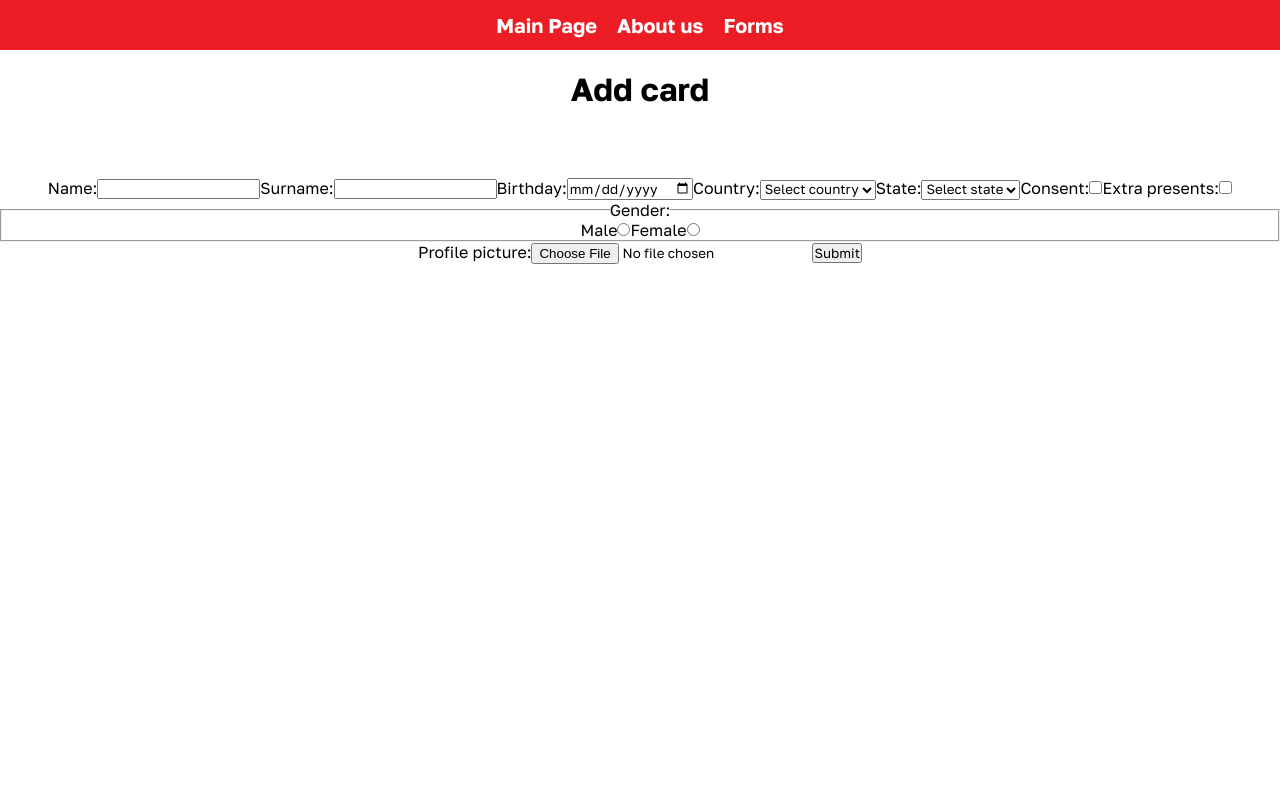
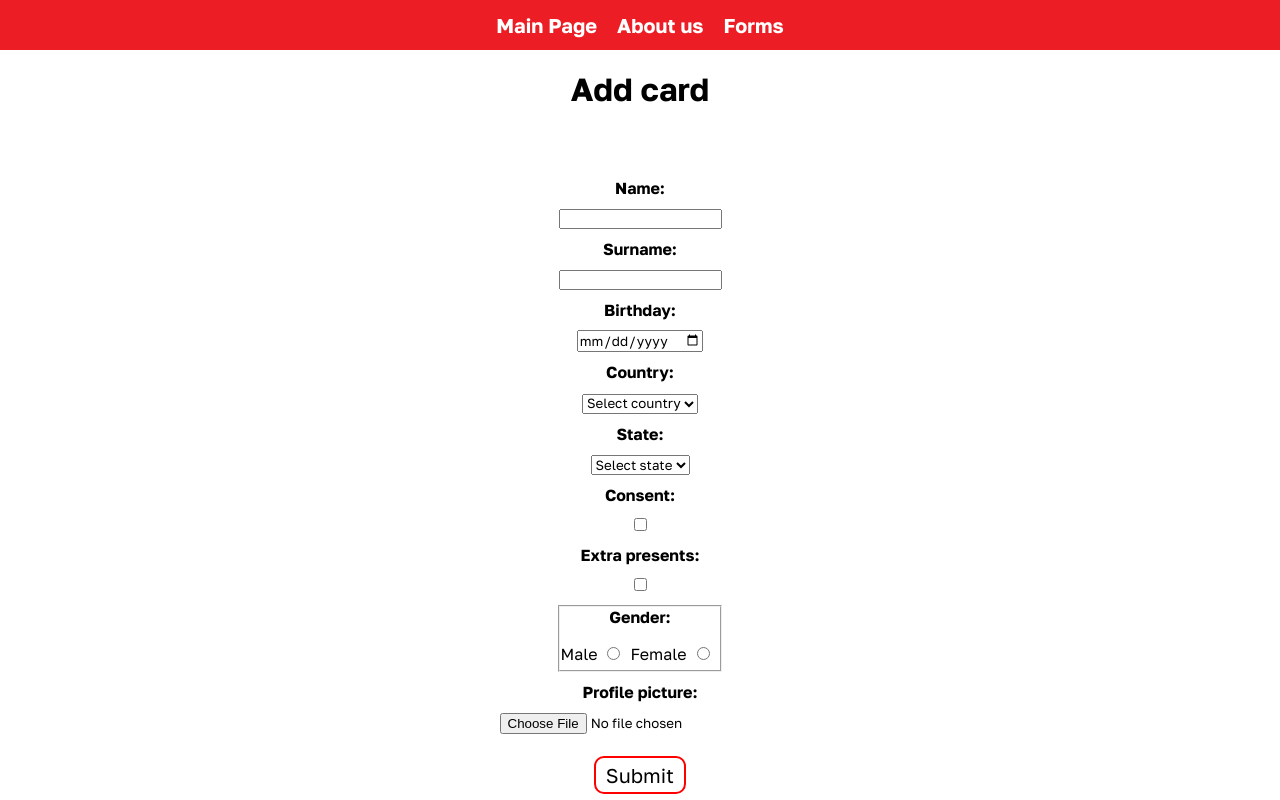
Before and after one commit to nikitakocherinskiy/comics-heroes, a React (Vite) app: page /forms in a window 1280 px wide. Built offline with nearby package versions, Linux system fonts and the light colour scheme.

Commit message:
feat: add styles

```diff
--- /dev/null
+++ b/src/components/CardForm/CardForm.module.css
@@ -0,0 +1,17 @@
+.container {
+  margin-top: 50px;
+  background-color: black;
+  color: white;
+  width: 300px;
+  padding: 20px;
+}
+
+.image {
+  width: 100px;
+}
+
+.imageWrapper {
+  margin-top: 20px;
+  display: flex;
+  align-items: center;
+}
--- a/src/components/CardForm/CardForm.tsx
+++ b/src/components/CardForm/CardForm.tsx
@@ -1,5 +1,6 @@
 import { Component } from 'react';
 import { IFormData } from '../Form/FormTypes';
+import styles from './CardForm.module.css';
 
 interface ICardProps {
   data: IFormData;
@@ -9,7 +10,7 @@ class CardForm extends Component<ICardProps> {
   render() {
     const { data } = this.props;
     return (
-      <div>
+      <div className={styles.container}>
         <p>Name: {data.name}</p>
         <p>Surname: {data.surname}</p>
         <p>Birthday: {data.birthday}</p>
@@ -17,9 +18,13 @@ class CardForm extends Component<ICardProps> {
         <p>State: {data.state}</p>
         <p>Gender: {data.gender}</p>
         <p>Extra presents: {data.present ? 'Yes' : 'No'}</p>
-        <p>
+        <p className={styles.imageWrapper}>
           Profile picture:{' '}
-          {data.profilePic ? <img src={URL.createObjectURL(data.profilePic)} /> : 'No picture'}
+          {data.profilePic ? (
+            <img className={styles.image} src={URL.createObjectURL(data.profilePic)} />
+          ) : (
+            'No picture'
+          )}
         </p>
       </div>
     );
--- a/src/components/Form/Form.module.css
+++ b/src/components/Form/Form.module.css
@@ -2,4 +2,36 @@
   display: flex;
   flex-direction: column;
   align-items: center;
+  gap: 10px;
 }
+
+.cardsConrainer {
+  display: flex;
+  justify-content: center;
+  gap: 20px;
+}
+
+.inputHeading {
+  margin-bottom: 10px;
+}
+
+.button {
+  font-size: 20px;
+  margin-top: 12px;
+  background-color: white;
+  color: black;
+  border: 2px solid red;
+  padding: 5px 10px;
+  border-radius: 10px;
+  cursor: pointer;
+}
+
+.button:hover {
+  background-color: red;
+  color: white;
+  transition: all 0.3s;
+}
+
+.checkboxInput {
+  margin: 10px;
+}
--- a/src/components/Form/Form.tsx
+++ b/src/components/Form/Form.tsx
@@ -1,6 +1,7 @@
 import * as React from 'react';
 import { IFormData, IState } from './FormTypes';
 import CardForm from '../CardForm/CardForm';
+import styles from './Form.module.css';
 
 type FormProps = {};
 
@@ -126,9 +127,9 @@ class Form extends React.Component<FormProps, IState> {
     const { formData, submittedData, errors, isFormSubmitted } = this.state;
     return (
       <div>
-        <form onSubmit={this.handleSubmit}>
+        <form onSubmit={this.handleSubmit} className={styles.container}>
           <label>
-            Name:
+            <h4 className={styles.inputHeading}>Name:</h4>
             <input
               type="text"
               name="name"
@@ -138,7 +139,7 @@ class Form extends React.Component<FormProps, IState> {
             {errors.name && <span>{errors.name}</span>}
           </label>
           <label>
-            Surname:
+            <h4 className={styles.inputHeading}>Surname:</h4>
             <input
               type="text"
               name="surname"
@@ -148,7 +149,7 @@ class Form extends React.Component<FormProps, IState> {
             {errors.surname && <span>{errors.surname}</span>}
           </label>
           <label>
-            Birthday:
+            <h4 className={styles.inputHeading}>Birthday:</h4>
             <input
               type="date"
               name="birthday"
@@ -158,7 +159,7 @@ class Form extends React.Component<FormProps, IState> {
             {errors.birthday && <span>{errors.birthday}</span>}
           </label>
           <label>
-            Country:
+            <h4 className={styles.inputHeading}>Country:</h4>
             <select name="country" value={formData.country} onChange={this.handleInputChange}>
               <option value="">Select country</option>
               <option value="USA">USA</option>
@@ -168,7 +169,7 @@ class Form extends React.Component<FormProps, IState> {
             {errors.country && <span>{errors.country}</span>}
           </label>
           <label>
-            State:
+            <h4 className={styles.inputHeading}>State:</h4>
             <select name="state" value={formData.state} onChange={this.handleInputChange}>
               <option value="">Select state</option>
               <option value="New York">New York</option>
@@ -178,7 +179,7 @@ class Form extends React.Component<FormProps, IState> {
             {errors.state && <span>{errors.state}</span>}
           </label>
           <label>
-            Consent:
+            <h4 className={styles.inputHeading}>Consent:</h4>
             <input
               type="checkbox"
               name="consent"
@@ -188,7 +189,7 @@ class Form extends React.Component<FormProps, IState> {
             {errors.consent && <span>{errors.consent}</span>}
           </label>
           <label>
-            Extra presents:
+            <h4 className={styles.inputHeading}>Extra presents:</h4>
             <input
               type="checkbox"
               name="present"
@@ -197,7 +198,7 @@ class Form extends React.Component<FormProps, IState> {
             />
           </label>
           <fieldset>
-            <legend>Gender:</legend>
+            <h4 className={styles.inputHeading}>Gender:</h4>
             <label>
               Male
               <input
@@ -206,6 +207,7 @@ class Form extends React.Component<FormProps, IState> {
                 value="male"
                 checked={formData.gender === 'male'}
                 onChange={this.handleInputChange}
+                className={styles.checkboxInput}
               />
             </label>
             <label>
@@ -216,22 +218,25 @@ class Form extends React.Component<FormProps, IState> {
                 value="female"
                 checked={formData.gender === 'female'}
                 onChange={this.handleInputChange}
+                className={styles.checkboxInput}
               />
             </label>
           </fieldset>
           <label>
-            Profile picture:
+            <h4 className={styles.inputHeading}>Profile picture:</h4>
             <input type="file" name="picture" onChange={this.handleFileInputChange} />
             {errors.profilePic && <span>{errors.profilePic}</span>}
           </label>
-          <button type="submit">Submit</button>
+          <button type="submit" className={styles.button}>
+            Submit
+          </button>
         </form>
         {isFormSubmitted && (
           <div>
             <p>Thank you for submitting the form!</p>
           </div>
         )}
-        <div>
+        <div className={styles.cardsConrainer}>
           {submittedData.map((data, index) => (
             <CardForm key={index} data={data} />
           ))}
```
